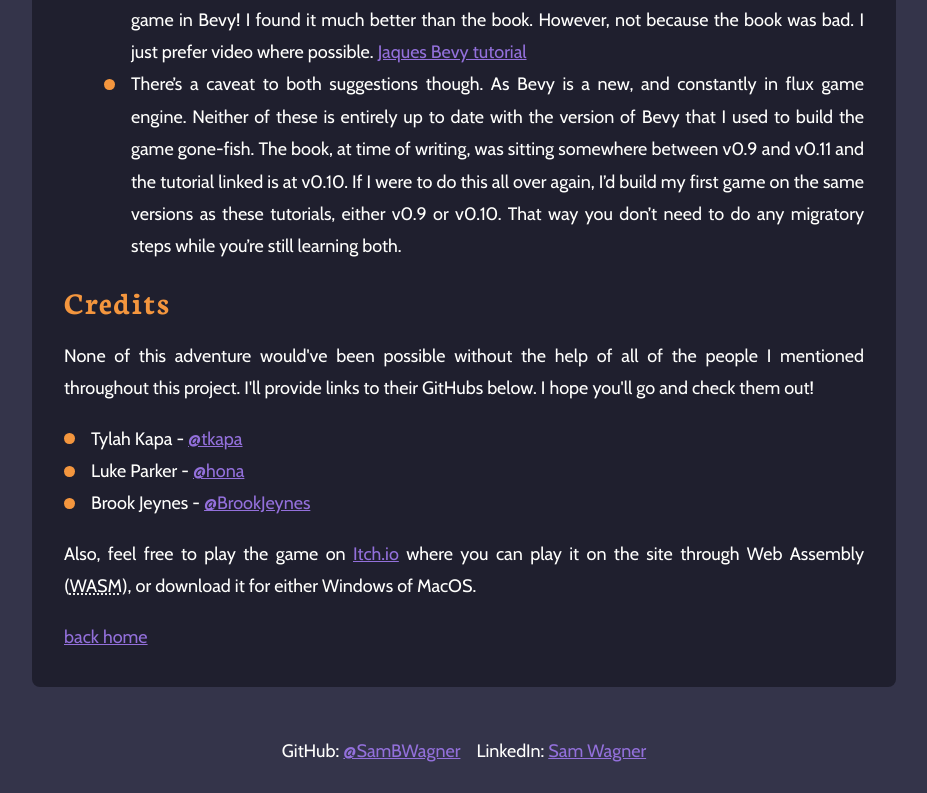
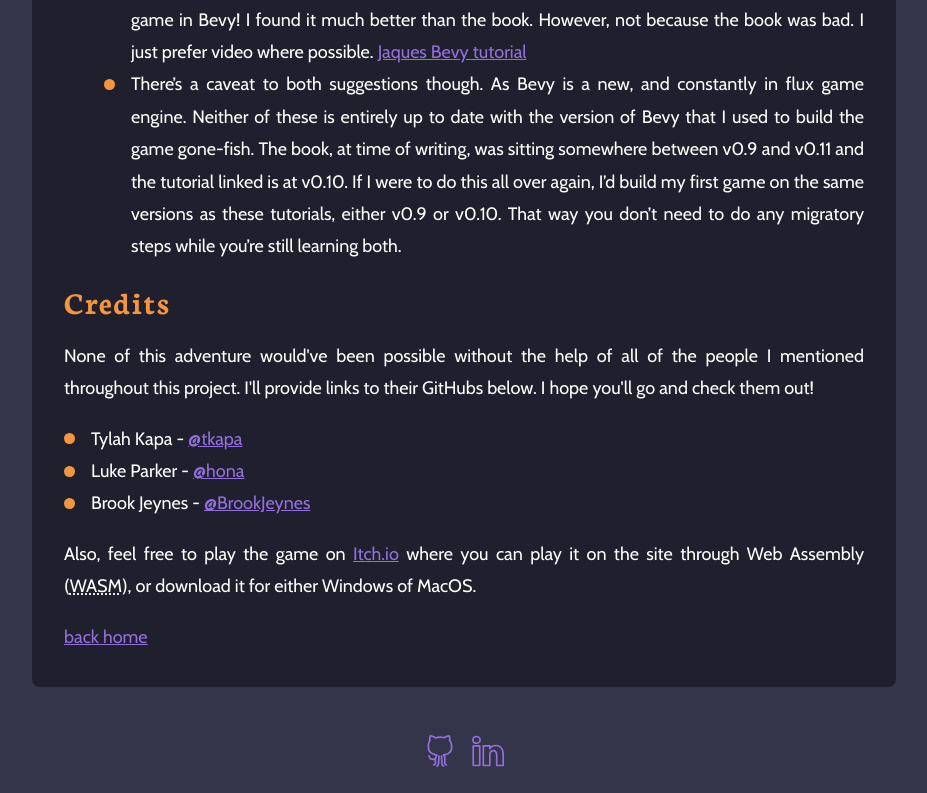
Before and after one commit to SamBWagner/port-flow, a Next.js app in the folder UI/: page /rust-game in a window 1280 px wide. Shown: the part 2452-3245 px from the top of the page, without its empty margins (176-1103 px from the left). Built offline with nearby package versions, Linux system fonts and the light colour scheme.

Commit message:
💄Content pages - Update footer to use svg

```diff
--- a/UI/app/components/footer.js
+++ b/UI/app/components/footer.js
@@ -1,4 +1,6 @@
 import styles from "./footer.module.css";
+import { SlSocialGithub } from "react-icons/sl";
+import { SlSocialLinkedin } from "react-icons/sl";
 
 export default function Footer() {
   return (
@@ -6,25 +8,23 @@ export default function Footer() {
     <footer className={styles.footer} id="pageFooter">
       <ul id="footer-list" className={styles.ul}>
         <li id="sams-footer-github-label">
-          GitHub:{" "}
           <a
             href="https://www.github.com/SamBWagner"
             rel="nofollow"
             aria-labelledby="sams-footer-github-label"
             target="_blank"
           >
-            @SamBWagner
+            <SlSocialGithub className={`${styles.gitHub}`} />
           </a>
         </li>
         <li id="sams-footer-linkedin-label">
-          LinkedIn:{" "}
           <a
-            href="www.linkedin.com/in/sam-b-wagner"
+            href="https://www.linkedin.com/in/sam-b-wagner"
             rel="nofollow"
             aria-labelledby="sams-footer-linkedin-label"
             target="_blank"
           >
-            Sam Wagner
+            <SlSocialLinkedin className={`${styles.linkedIn}`} />
           </a>
         </li>
       </ul>
--- a/UI/app/components/footer.module.css
+++ b/UI/app/components/footer.module.css
@@ -16,3 +16,15 @@
     padding: 0;
     gap: 1rem;
 }
+
+.gitHub, .linkedIn {
+    font-size: 2rem;
+    color: var(--accent1);
+    transition: fill 0.3s ease, transform 0.3s ease;
+}
+
+.gitHub:hover, .linkedIn:hover {
+    cursor: pointer;
+    color: var(--accent1-link-hover);
+    transform: scale(1.2);
+}
```
